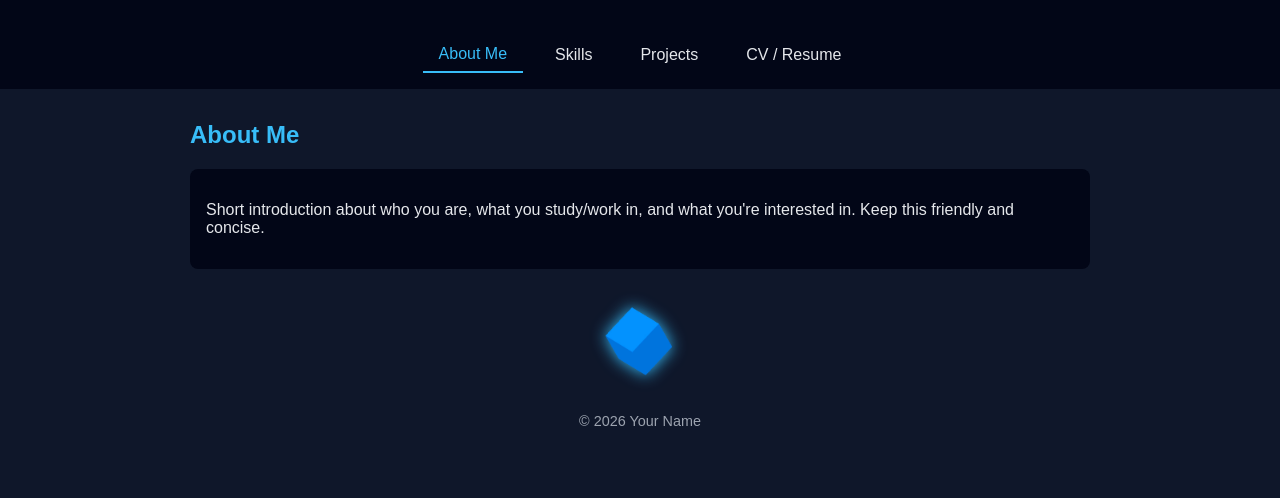
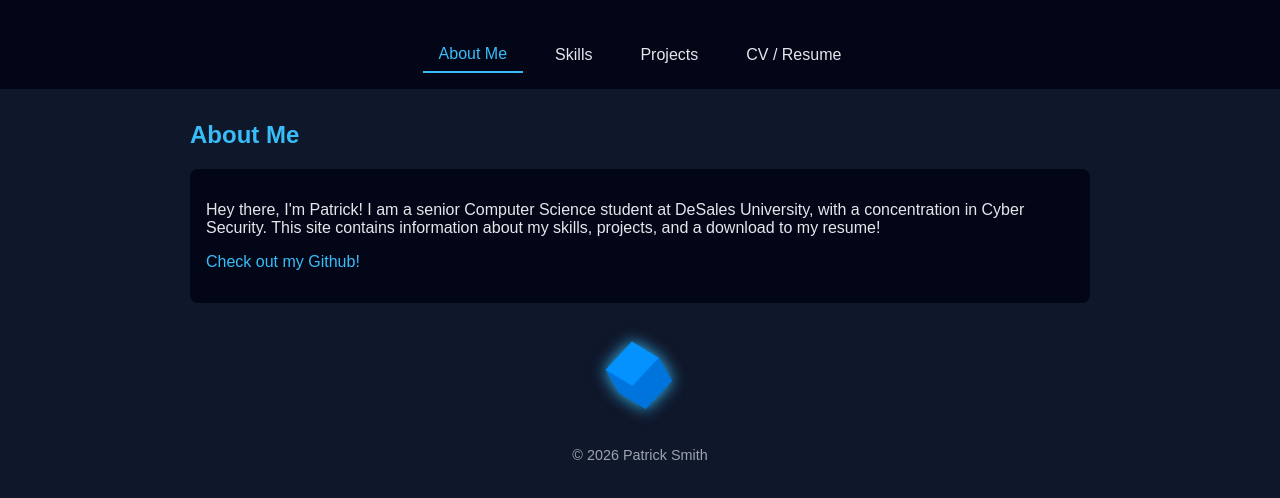
Before and after one commit to InstaLight/instalight.github.io, a plain HTML site: page index.html in a window 1280 px wide. Shown: the part 98-596 px from the top of the page. Drawn offline with Linux system fonts and the light colour scheme.

Commit message:
Update index.html

```diff
--- a/index.html
+++ b/index.html
@@ -101,9 +101,10 @@
     <h2>About Me</h2>
     <div class="card">
       <p>
-        Short introduction about who you are, what you study/work in, and what
-        you're interested in. Keep this friendly and concise.
+        Hey there, I'm Patrick! I am a senior Computer Science student at DeSales University, with a concentration in Cyber Security.
+        This site contains information about my skills, projects, and a download to my resume!
       </p>
+      <p><a href="github.com/instalight">Check out my Github!</p>
     </div>
   </section>
 
@@ -143,7 +144,7 @@
 </div>
 
 <footer>
-  © 2026 Your Name
+  © 2026 Patrick Smith
 </footer>
 
 <script>
```
